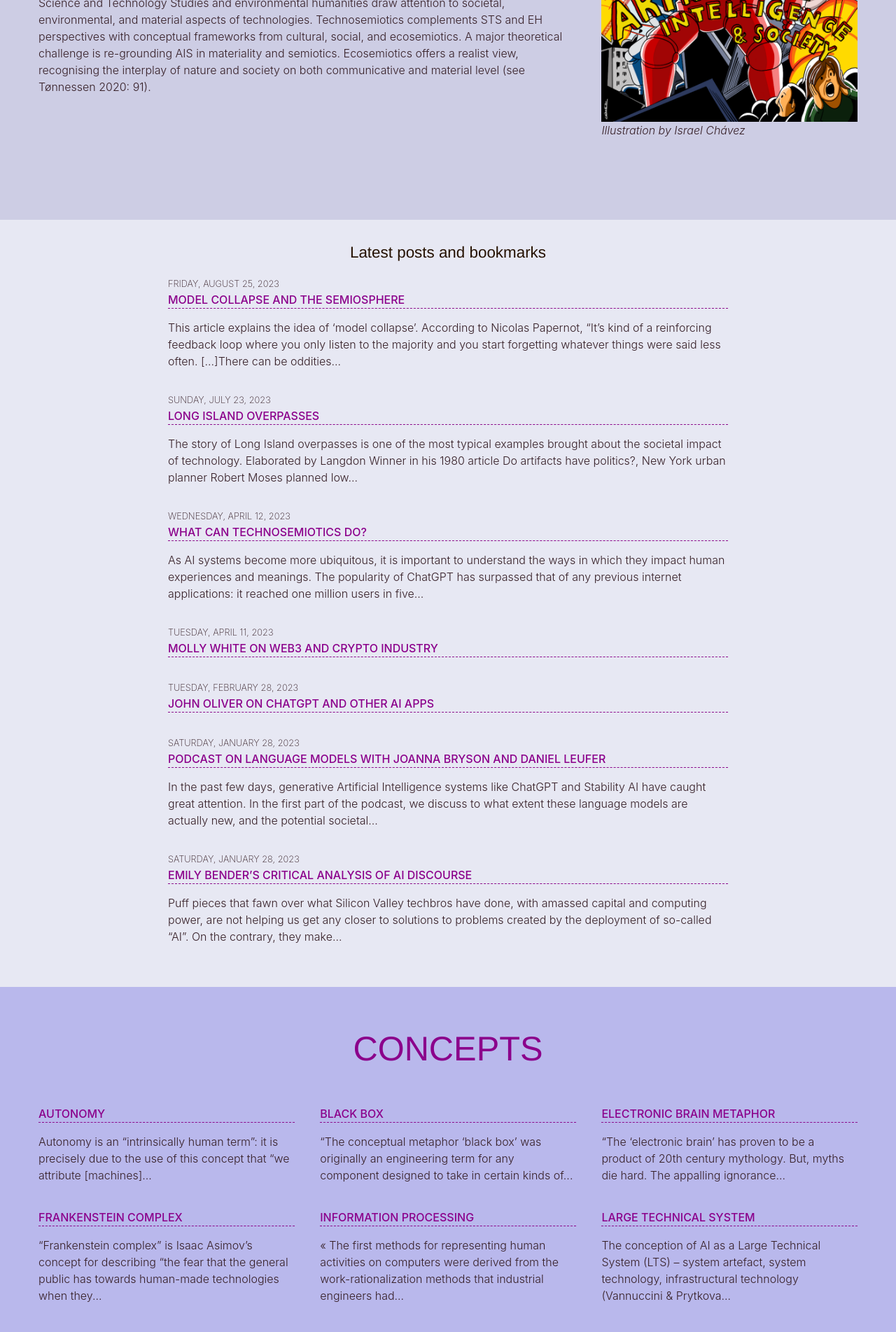
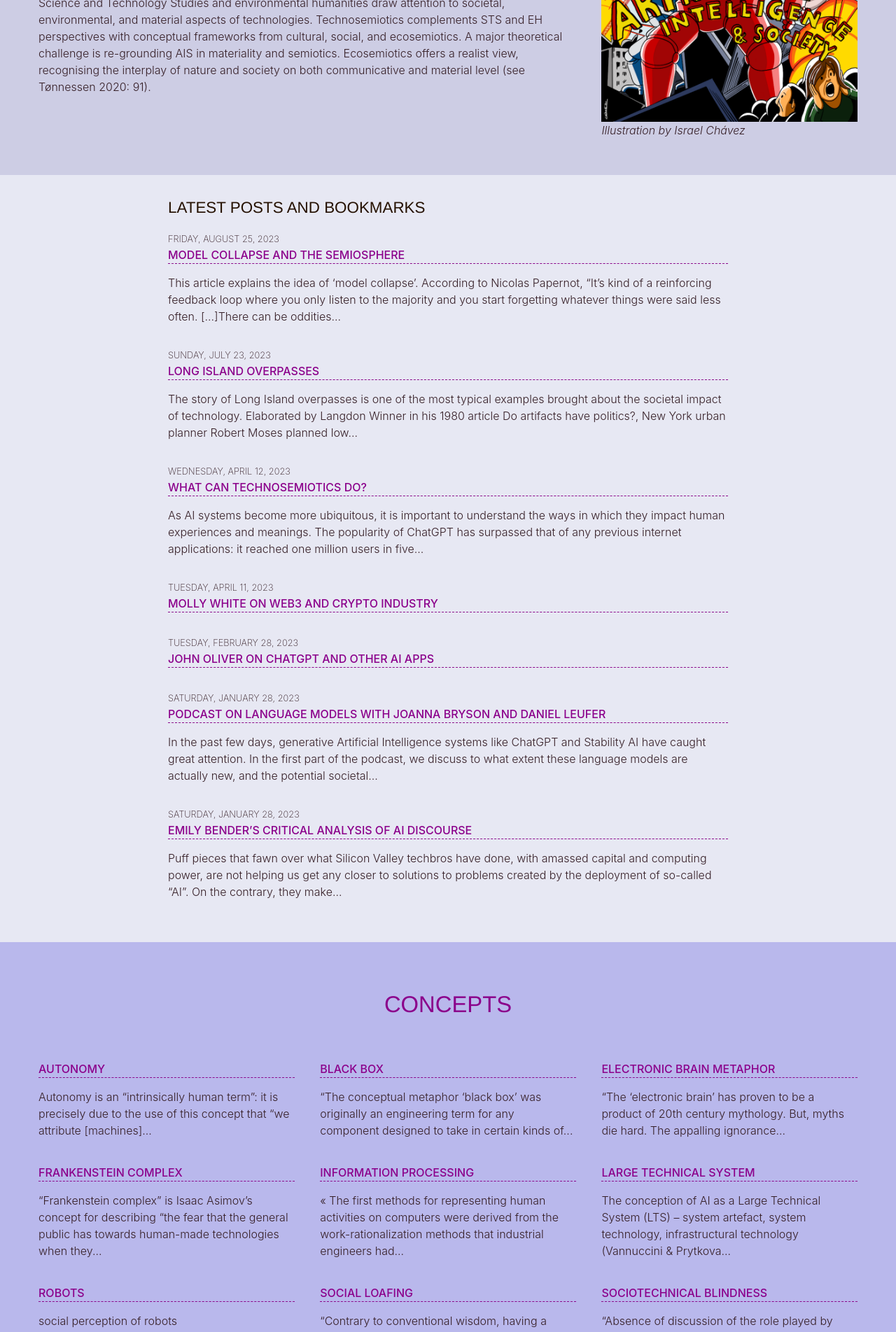
Before and after one commit to technosemiotics/technosemiotics.net, a Jekyll site: the page built from index.md, in a window 1280 px wide. Shown: the part 334-2237 px from the top of the page at 70% size. Built offline with Jekyll 4.4.1, drawn with Linux system fonts in a browser that asks for light colours.

Commit message:
home hero-block design fixes

```diff
--- a/_layouts/home.html
+++ b/_layouts/home.html
@@ -3,7 +3,7 @@ layout: base
 ---
 <main class="home">
 
-<div class="hero-rm spacious lavender">
+<div class="hero-rm first lavender">
   <div class="container">
     <div class="hero-card-grid">
       <div class="hero-card-2"><p>Many discourses today portray technologies such as artificial intelligence systems (AIS) as something abstract and immaterial. Techno-utopian imaginaries obscure the global material implications of AIS, benefitting from the anthropomorphic framing and hiding the true cost of AIS. By choosing to value AIS as anthropomorphic entities, we are simultaneously choosing to devalue the people, cultures and environments implicated in AIS as envirotechnical systems.</p>
@@ -30,7 +30,7 @@ layout: base
 
       {%- if posts.size > 0 -%}
         {%- if page.list_title -%}
-          <h2 class="post-list-heading center">{{ page.list_title }}</h2>
+          <h1>{{ page.list_title }}</h1>
         {%- endif -%}
         <ul class="post-list">
           {%- assign date_format = site.minima.date_format | default: "%b %-d, %Y" -%}
--- a/_sass/partials/_hero-blocks.scss
+++ b/_sass/partials/_hero-blocks.scss
@@ -18,6 +18,10 @@
   padding: 3rem 0;
   margin: 0;
 
+  img {
+    width: 100%;
+  }
+
   @include breakpoint($md) {
     img {
       max-width: 465px;
@@ -31,12 +35,14 @@
   }
 }
 
+
+
 .spacious {
   padding: 5rem 0;
 }
 
 .hero-title-rm {
-  font-size: $base-font-size * 3.05 !important;
+  font-size: $base-font-size * 2.05 !important;
   line-height: $base-line-height * $base-font-size * 2.05;
   text-transform: uppercase;
   text-align: center;
--- a/_sass/partials/_home.scss
+++ b/_sass/partials/_home.scss
@@ -8,3 +8,10 @@
     text-transform: uppercase;
   }
 }
+
+main.home {
+  .hero-rm.first {
+    padding-top: 5rem;
+    padding-bottom: 1rem;
+  }
+}
```
